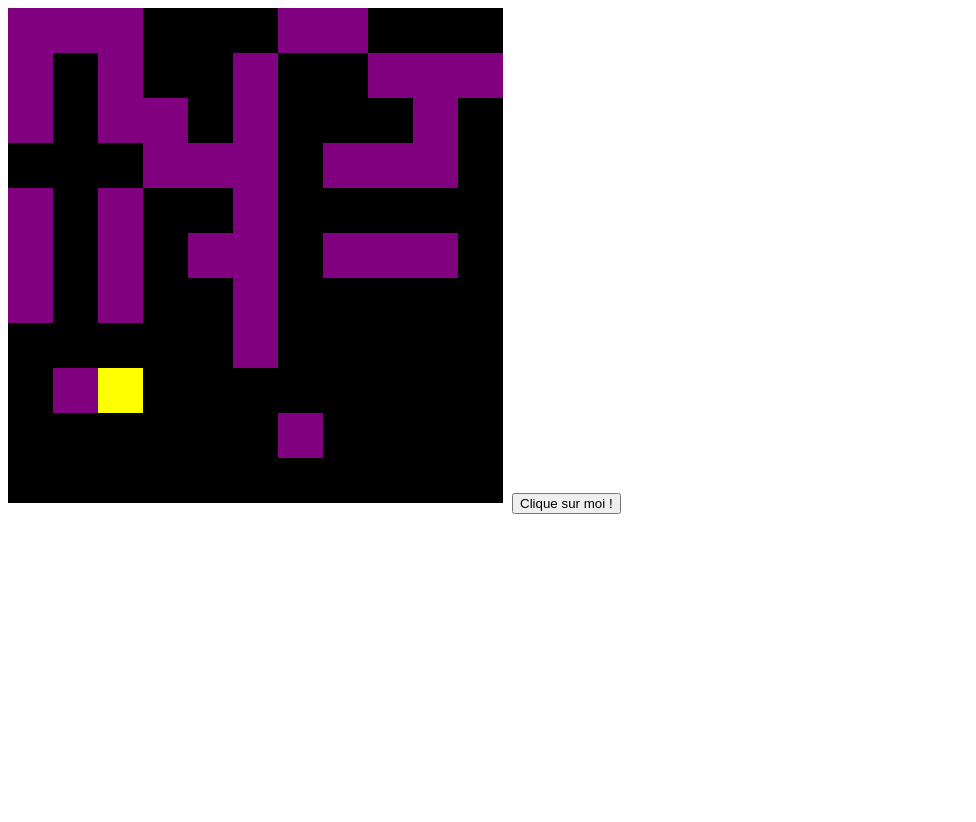
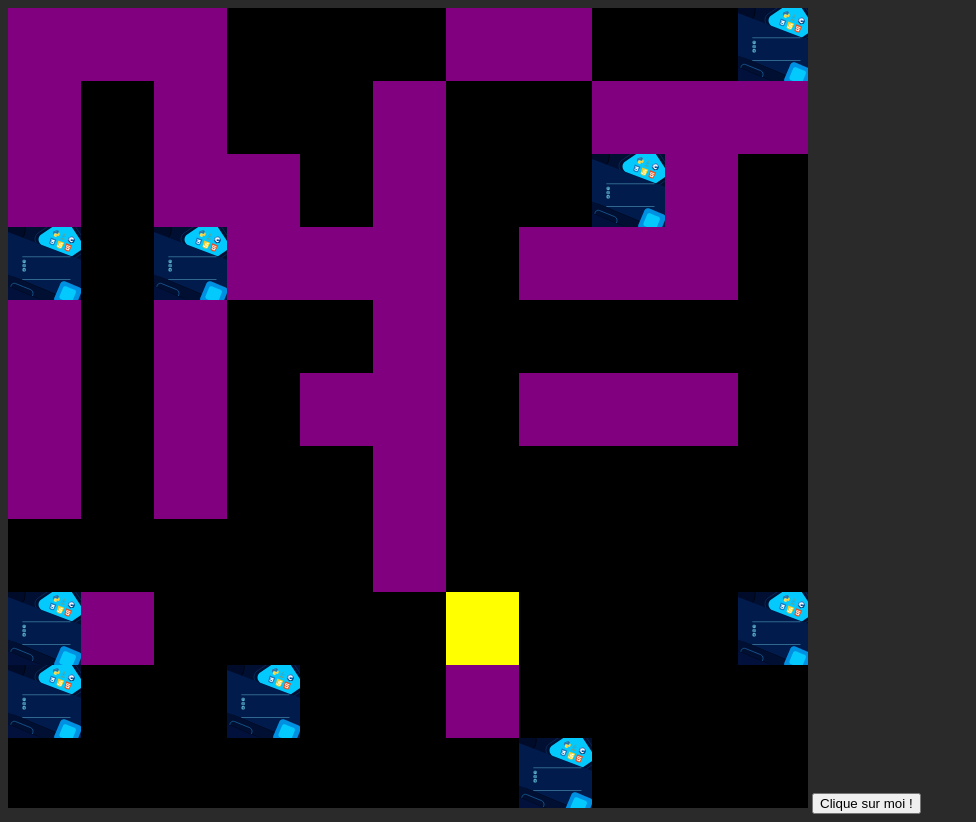
Before and after one commit to Louis-Verbrugge/pacMan-js, a website built with Vite: page index.html in a window 1280 px wide. Shown: the whole page, without its empty margins (0-976 px from the left). Before the commit the page ends 800 px from the top, so only its background shows below. Built offline with nearby package versions, Linux system fonts and the light colour scheme.

Commit message:
mouvement OK

```diff
--- a/index.html
+++ b/index.html
@@ -12,12 +12,12 @@
 <body>
 
     <div class="pageJeu" id="pageJeu">
-        <canvas id="board"></canvas>
+        <canvas width="800" height="800" id="board"></canvas>
         <button onclick="goToSetting()">Clique sur moi !</button>
     </div>
 
 
-    <div class="pageParametre" id="pageParametre" >
+    <div class="pageParametre" id="pageParametre" style="display: none;" >
         <div class="leaveSetting">
             <img onclick="goToGame()" src="page/setting/image/fleche.svg" alt="">
         </div>
@@ -32,8 +32,8 @@
 
 
     <script src="src/pacMan.js"></script>
+    <script src="src/patGomme.js"></script>
     <script src="src/variable.js"></script>
-
 
     <script src="src/changeWindows.js"></script>
     <script src="page/setting/setting.js"></script>
--- a/script.js
+++ b/script.js
@@ -5,8 +5,6 @@ let board, context;
 
 window.onload = function () {
     board = document.getElementById("board")
-    board.height = HEIGHT;
-    board.width = WIDTH;
     context = board.getContext("2d");
 
     setInterval(main, fpsInterval)
@@ -17,25 +15,28 @@ window.onload = function () {
 
 function main() {
     context.clearRect(0, 0, WIDTH, HEIGHT);
+
+    pacMan.move();
+    collisionPatGomme();
+
     drawPlateau();
+    drawPatGomme();
     pacMan.drawPacMan();
 
-    pacMan.move();
 }
 
 function drawPlateau() {
-    for (let y = 0; y < plateau.length;  y++) {
-        for (let x = 0; x < plateau[0].length; x++) {
+    for (let y = 1; y < plateau.length-1;  y++) {
+        for (let x = 1; x < plateau[0].length-1; x++) {
             switch (plateau[y][x]) {
                 case 0:
-                    context.fillStyle = "black"
+                    context.fillStyle = "black";
                     break;
                 case 1:
-                    context.fillStyle = "purple"
+                    context.fillStyle = "purple";
                     break;
             }
-            context.fillRect(tailleCaseX*x, tailleCaseY*y, tailleCaseX, tailleCaseY)
-
+            context.fillRect(tailleCaseX*(x-1), tailleCaseY*(y-1), tailleCaseX, tailleCaseY);
         }
     }
 }
--- a/src/evenement.js
+++ b/src/evenement.js
@@ -3,16 +3,21 @@ document.addEventListener("keydown", pressTouch)
 
 
 function pressTouch(event) {
-    alert(event.key)
     switch (event.key) {
         case "ArrowLeft":
+            pacMan.setDirection("left");
+            break;
 
+        case "ArrowRight":
+            pacMan.setDirection("right");
             break;
-        case "ArrowRight":
+
+        case "ArrowUp":
+            pacMan.setDirection("height");
             break;
-        case "ArrowUp":
-            break;
+
         case "ArrowDown":
+            pacMan.setDirection("bottom");
             break;
     }
 }
--- a/src/pacMan.js
+++ b/src/pacMan.js
@@ -12,11 +12,52 @@ class PacMan {
         this.vitesseX = 0; // px
         this.vitesseY = vitesseMax;
         this.direction = "bottom"
-        this.newDirection = "left"
+        this.newDirection = "bottom"
+    }
+
+
+    pacManDansUneCase() { // fonctionne pas...
+        return true;
+        //return true;
+        /*Cette fonction a pour but de return true ou false si PacMan et entierement dans une case ou non.
+        donc si la possition d'avant du pac man n'est pas dans la meme case que la nouvelle ca signifie que
+        le pacMan est bien placé*/
+
+        //console.log("possition Y: "+this.possitionYpixel+"  | possition X: "+ this.possitionXpixel);
+        //alert(Math.floor(this.possitionYpixel / tailleCaseY) +"  &  "+Math.floor(this.possitionXpixel / tailleCaseX))
+
+        let possitionPacManX = Math.floor(this.possitionXpixel / tailleCaseX);
+        let possitionPacManY = Math.floor(this.possitionYpixel / tailleCaseY);
+        let anciennePossitionPacManX = Math.floor((this.possitionXpixel - this.vitesseX) / tailleCaseX);
+        let anciennePossitionPacManY = Math.floor((this.possitionYpixel - this.vitesseY) / tailleCaseY);
+
+        console.log(possitionPacManX, anciennePossitionPacManX, possitionPacManY, anciennePossitionPacManY)
+        console.log(this.possitionXpixel, this.possitionYpixel, this.possitionXpixel - this.vitesseX, this.possitionYpixel - this.vitesseY)
+        console.log("s,njidhijqsuhjdbsq")
+        if (possitionPacManX != anciennePossitionPacManX || possitionPacManY != anciennePossitionPacManY) {
+
+            this.possitionXpixel = possitionPacManX * tailleCaseX;
+            this.possitionYpixel = possitionPacManY * tailleCaseY;
+
+            return true
+        } else {
+            alert("STOPP")
+            return false
+
+        }
     }
 
     changeDirection() {
+        if (this.direction != this.newDirection) {
+            console.log("ok etape 1")
             if (!this.checkCollision(this.newDirection)) {
+                console.log("ok etape 2")
+                if (!this.pacManDansUneCase()) {
+                    console.log("okok TOpp!!! ")
+                    return; // le pacMan n'est pas encore au bon endroit pour changer de direction
+                }
+
+                //alert("sd")
                 this.direction = this.newDirection;
 
                 switch (this.direction) {
@@ -42,6 +83,8 @@ class PacMan {
                 }
                 return true
             }
+        }
+
         return false
     }
 
@@ -88,7 +131,7 @@ class PacMan {
     }
 
     move() {
-        console.log(this.changeDirection());
+        this.changeDirection();
         if (!this.checkCollision(this.direction)) {
             this.possitionXpixel += this.vitesseX
             this.possitionYpixel += this.vitesseY
@@ -100,7 +143,26 @@ class PacMan {
 
     drawPacMan() {
         context.fillStyle = "yellow"
-        context.fillRect(this.possitionXpixel, this.possitionYpixel, tailleCaseX, tailleCaseY)
+        context.fillRect(this.possitionXpixel-tailleCaseX, this.possitionYpixel-tailleCaseY, tailleCaseX, tailleCaseY)
     }
 
+    setDirection(newDirectionPacMan) {
+        this.newDirection = newDirectionPacMan
     }
+
+    setVitesseX(newVitesseX) {
+        this.vitesseX = newVitesseX;
+    }
+
+    setVitesseY(newVitesseY) {
+        this.vitesseY = newVitesseY;
+    }
+
+    getPossitionXpixel() {
+        return this.possitionXpixel;
+    }
+
+    getPossitionYpixel() {
+        return this.possitionYpixel;
+    }
+}
--- /dev/null
+++ b/src/patGomme.js
@@ -0,0 +1,42 @@
+
+
+function creationListe() {
+    let listePatGomme = [];
+    for (let y = 0; y<plateau.length; y++) {
+        for (let x = 0; x<plateau[0].length; x++) {
+
+            if (plateau[y][x] == 2) {
+                tempStruct = {
+                    posX: x*tailleCaseX,
+                    posY: y*tailleCaseY,
+                    color: "blue"
+                }
+                listePatGomme.push(tempStruct)
+
+                plateau[y][x] = 0; // pour supprimer les 2 de la du plateau
+            }
+
+        }
+    }
+    return listePatGomme;
+}
+
+function drawPatGomme() {
+    for (let i = 0; i<listePatGomme.length; i++) {
+        context.drawImage(imageGround, listePatGomme[i].posX-tailleCaseX, listePatGomme[i].posY-tailleCaseY, tailleCaseX, tailleCaseY);
+        //context.fillStyle = listePatGomme[i].color;
+        //context.fillRect(listePatGomme[i].posX-tailleCaseX, listePatGomme[i].posY-tailleCaseY, tailleCaseX, tailleCaseY);
+    }
+}
+
+function collisionPatGomme() {
+    //true si le PacMan touche une PatGomme (au millieu d'une case)
+    for (let i = 0; i<listePatGomme.length; i++) {
+        if (pacMan.getPossitionXpixel() <= listePatGomme[i].posX+tailleCaseX/2 && listePatGomme[i].posX+tailleCaseX/2 <= pacMan.getPossitionXpixel()+tailleCaseX &&
+        pacMan.getPossitionYpixel() <= listePatGomme[i].posY+tailleCaseY/2 && listePatGomme[i].posY+tailleCaseY/2<= pacMan.getPossitionYpixel()+tailleCaseY) {
+
+            listePatGomme.splice(i, 1);
+        }
+    }
+
+}
--- a/src/variable.js
+++ b/src/variable.js
@@ -1,25 +1,46 @@
+
+/*
+0 = vide
+1 = mur
+2 = pat gomme
+3 = Pac-Man
+4 = ...
+...
+10 = TP n1
+11 = TP n1
+*/
+
+let plateau = [
+    [1, 1, 1, 1, 1, 1, 1, 1, 1, 1, 1, 1, 1],
+    [1, 1, 1, 1, 0, 0, 0, 1, 1, 0, 0, 2, 1],
+    [1, 1, 0, 1, 0, 0, 1, 0, 0, 1, 1, 1, 1],
+    [1, 1, 0, 1, 1, 0, 1, 0, 0, 2, 1, 0, 1],
+    [10, 2, 0, 2, 1, 1, 1, 0, 1, 1, 1, 0, 1],
+    [1, 1, 0, 1, 0, 0, 1, 0, 0, 0, 0, 0, 1],
+    [1, 1, 0, 1, 0, 1, 1, 0, 1, 1, 1, 0, 1],
+    [1, 1, 0, 1, 0, 0, 1, 0, 0, 0, 0, 0, 1],
+    [1, 0, 0, 0, 0, 0, 1, 0, 0, 0, 0, 0, 1],
+    [1, 2, 1, 0, 0, 0, 0, 0, 0, 0, 0, 2, 10],
+    [1, 2, 0, 0, 2, 0, 0, 1, 0, 0, 0, 0, 1],
+    [1, 0, 0, 0, 0, 0, 0, 0, 2, 0, 0, 0, 1],
+    [1, 1, 1, 1, 1, 1, 1, 1, 1, 1, 1, 1, 1]
+];
+
+// image ground:
+let imageGround = new Image();
+imageGround.src = "../page/setting/image/zz.svg";
 
 
-let plateau = [
-    [1, 1, 1, 0, 0, 0, 1, 1, 0, 0, 0],
-    [1, 0, 1, 0, 0, 1, 0, 0, 1, 1, 1],
-    [1, 0, 1, 1, 0, 1, 0, 0, 0, 1, 0],
-    [0, 0, 0, 1, 1, 1, 0, 1, 1, 1, 0],
-    [1, 0, 1, 0, 0, 1, 0, 0, 0, 0, 0],
-    [1, 0, 1, 0, 1, 1, 0, 1, 1, 1, 0],
-    [1, 0, 1, 0, 0, 1, 0, 0, 0, 0, 0],
-    [0, 0, 0, 0, 0, 1, 0, 0, 0, 0, 0],
-    [0, 1, 0, 0, 0, 0, 0, 0, 0, 0, 0],
-    [0, 0, 0, 0, 0, 0, 1, 0, 0, 0, 0],
-    [0, 0, 0, 0, 0, 0, 0, 0, 0, 0, 0]
-];
+let HEIGHT = 800;
+let WIDTH = 800;
+let tailleCaseX =  Math.round(WIDTH / (plateau[0].length-2));
+let tailleCaseY = Math.round(HEIGHT / (plateau.length-2));
 
-let HEIGHT = 500;
-let WIDTH = 500;
-let tailleCaseX =  Math.round(WIDTH / plateau[0].length);
-let tailleCaseY = Math.round(HEIGHT / plateau.length);
+WIDTH = (plateau[0].length-2) * tailleCaseX;
+HEIGHT = (plateau.length-2) * tailleCaseY;
 
 let fpsInterval = 1000 / 60;
+let vitesseMax = tailleCaseX/9;
 
-let vitesseMax = tailleCaseX/9;
-let pacMan = new PacMan(6, 1, vitesseMax);
+let pacMan = new PacMan(7, 2, vitesseMax);
+let listePatGomme = creationListe();
--- a/style.css
+++ b/style.css
@@ -1,7 +1,3 @@
-.pageJeu{
-    display: block;
+body{
+    background-color: rgb(42, 42, 42);
 }
-
-.pageParametre {
-    display: none;
-}
```
Also changed, not shown: page/setting/image/zz.svg (added). Lines whose indentation alone changed are shown as unchanged.
